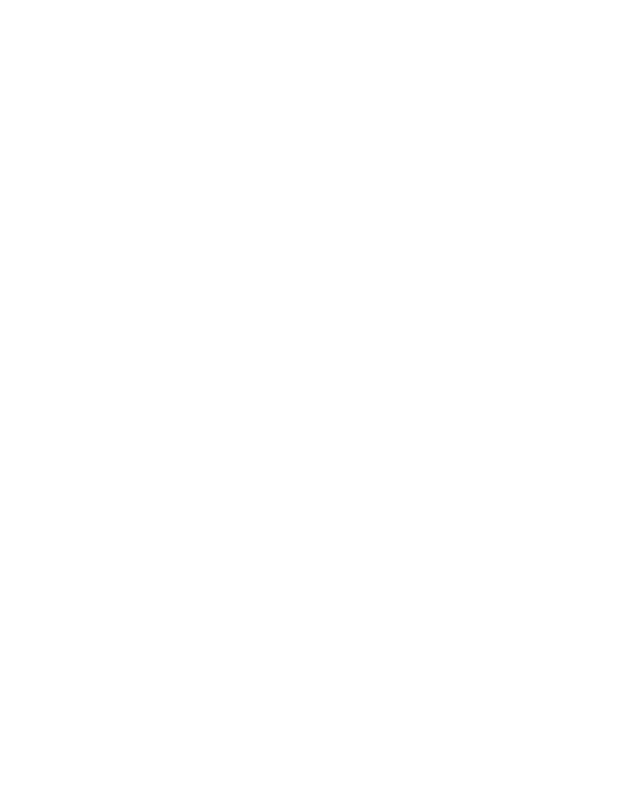
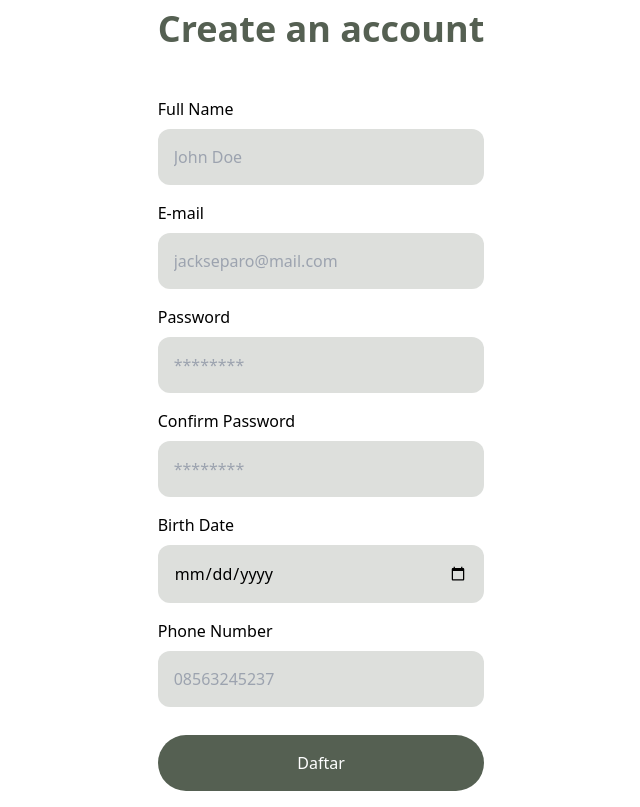
Before and after one commit to nevgard/CoffeeApps, a React (Vite) app: page /register in a window 1280 px wide. Before the commit this address had no page. Shown: the whole page, without its empty margins (319-959 px from the left). Built offline with nearby package versions, Linux system fonts and the light colour scheme.

Commit message:
feat:register

```diff
--- a/src/App.jsx
+++ b/src/App.jsx
@@ -11,6 +11,7 @@
 import EditProfile from "./components/pages/EditProfile";
 import Order from "./components/pages/Order";
 import Login from "./components/pages/Login";
+import Register from "./components/pages/Register";
 
 function App() {
   const [count, setCount] = useState(0);
@@ -33,6 +34,7 @@
             }
           />
           <Route path="/login" element={<Login />} />
+          <Route path="register" element={<Register />} />
           <Route path="/productDetials/:id" element={<DetailProducts />} />
           <Route path="/address" element={<Address />} />
           <Route path="/address/addAddress" element={<AddAddress />} />
--- a/src/components/organism/Tea.jsx
+++ b/src/components/organism/Tea.jsx
@@ -1,7 +1,15 @@
 import CardProducts from "../molecul/CardProducts";
-import ProductsList from "../../constant/ProductsList";
+import { useDispatch, useSelector } from "react-redux";
+import { getProducts } from "../../redux/slice/productsSlice";
+import { useEffect } from "react";
 
 export default function Tea() {
+  const product = useSelector((state) => state.products);
+  const dispatch = useDispatch();
+
+  useEffect(() => {
+    dispatch(getProducts());
+  }, []);
   return (
     <>
       {/* section Kopi Signature  */}
@@ -9,7 +17,9 @@
         <h1 className="text-3xl font-bold"> Tea</h1>
         <div className="flex justify-center  gap-x-6">
           <CardProducts
-            data={ProductsList.filter((product) => product.category === "Tea")}
+            data={product.products.filter(
+              (product) => product.category === "Tea"
+            )}
           />
         </div>
       </section>
--- a/src/components/pages/DetailProducts.jsx
+++ b/src/components/pages/DetailProducts.jsx
@@ -59,7 +59,6 @@
       setTotalPrice(Number(total * quantity));
     }
   };
-  console.log(totalPrice);
 
   if (loading) {
     return <Loading />;
@@ -143,7 +142,7 @@
             </button>
           </div>
         </div>
-
+        {product.category != "Tea" && "kopi Lokal" && (
           <div className="mt-4 flex justify-between items-center">
             <div>
               <span className="font-bold">Milk</span>
@@ -167,7 +166,8 @@
               </button>
             </div>
           </div>
-
+        )}
+        {options.temp == "ice" && (
           <div className="mt-4 flex justify-between items-center">
             <div>
               <span className="font-bold">Ice</span>
@@ -191,6 +191,7 @@
               </button>
             </div>
           </div>
+        )}
 
         <div className="mt-4 flex justify-between items-center">
           <div>
--- a/src/components/pages/Homepage.jsx
+++ b/src/components/pages/Homepage.jsx
@@ -19,18 +19,23 @@
 import Tea from "../organism/Tea";
 import NewReleases from "../organism/NewReleases";
 import Categories from "../organism/Categories";
-const Dot = ({ active }) => (
-  <span
-    className={`h-3 w-3 rounded-full mx-1 ${
-      active ? "bg-primary" : "bg-gray-300"
-    }`}
-  ></span>
-);
+import { useDispatch, useSelector } from "react-redux";
+import { useNavigate } from "react-router-dom";
 
 export default function Homepage({ isOpen, toggleSideBar }) {
+  const dispatch = useDispatch();
+
+  const { user, success, loading, error } = useSelector((state) => state.auth);
   const [swiper, setSwiper] = useState(null);
   const [currentIndex, setCurrentIndex] = useState(0);
   const [activeOption, setActiveOption] = useState("Take Away");
+  const Dot = ({ active }) => (
+    <span
+      className={`h-3 w-3 rounded-full mx-1 ${
+        active ? "bg-primary" : "bg-gray-300"
+      }`}
+    ></span>
+  );
 
   const handleOptionClick = (option) => {
     setActiveOption(option);
@@ -66,7 +71,12 @@
               <button onClick={toggleSideBar}>
                 <CiMenuFries />
               </button>
-              Hi Fahmi
+              {user && (
+                <span className="text-pretty">
+                  {"Hi! "}
+                  {user.fullName}
+                </span>
+              )}
             </div>
           </div>
           <div className=" w-full gap-x-3 flex justify-end items-center text-white p-3">
--- a/src/components/pages/Login.jsx
+++ b/src/components/pages/Login.jsx
@@ -1,6 +1,6 @@
 import { useEffect, useState } from "react";
 import { useDispatch, useSelector } from "react-redux";
-import { useNavigate } from "react-router-dom";
+import { Link, useNavigate } from "react-router-dom";
 import { login, reset } from "../../redux/slice/AuthSlice";
 import { Swiper, SwiperSlide } from "swiper/react";
 export default function Login() {
@@ -18,8 +18,6 @@
     if (user || success) {
       navigate("/");
     }
-
-    dispatch(reset());
   }, [user, success, navigate, dispatch]);
 
   const Auth = (e) => {
@@ -57,9 +55,6 @@
     }
   };
 
-  const handleLogin = () => {
-    console.log("Login");
-  };
   return (
     <>
       <div className="overflow-hidden h-screen w-full">
@@ -114,15 +109,21 @@
                 />
               </div>
               <div className="w-full mt-6">
-                <button className="bg-primary text-white w-full p-4 rounded-full">
+                <button
+                  type="submit"
+                  className="bg-primary text-white w-full p-4 rounded-full"
+                >
                   Masuk
                 </button>
               </div>
               <div className="flex w-full justify-center items-center gap-x-3 ">
                 <span>Belum punya akun ?</span>
-                <span className=" text-md hover:font-bold hover:text-primary  hover:cursor-pointer">
+                <Link
+                  to="/register"
+                  className=" text-md hover:font-bold hover:text-primary  hover:cursor-pointer"
+                >
                   Daftar Sekarang
-                </span>
+                </Link>
               </div>
             </form>
           </div>
--- /dev/null
+++ b/src/components/pages/Register.jsx
@@ -0,0 +1,120 @@
+import axios from "axios";
+import { useEffect, useState } from "react";
+import { useNavigate } from "react-router-dom";
+
+export default function Register() {
+  const [fullName, setFullName] = useState("");
+  const [email, setEmail] = useState("");
+  const [password, setPassword] = useState("");
+  const [confirmPassword, setConfirmPassword] = useState("");
+  const [birthDate, setBirthDate] = useState("");
+  const [phoneNumber, setPhoneNumber] = useState("");
+  const [msg, setMsg] = useState("");
+  const navigate = useNavigate();
+
+  const registerPost = async (e) => {
+    e.preventDefault();
+    try {
+      await axios.post("http://localhost:9001/users", {
+        fullName,
+        email,
+        password,
+        confirmPassword,
+        birthDate,
+        phoneNumber,
+      });
+      navigate("/login");
+      alert("User added successfully");
+    } catch (error) {
+      if (error.response) {
+        setMsg(error.response.data.error);
+      }
+    }
+  };
+  return (
+    <div className=" w-full h-screen flex justify-center items-center">
+      <div className="bg-white p-4 rounded-xl ">
+        <div className="flex justify-center items-center">
+          <h1 className="text-4xl font-bold text-primary ">
+            Create an account{" "}
+          </h1>
+        </div>
+        <span>{msg}</span>
+        <div className="mt-12">
+          <form
+            action=""
+            onSubmit={registerPost}
+            className="flex flex-col gap-y-4"
+          >
+            <div className="flex flex-col gap-y-2">
+              <label>Full Name</label>
+              <input
+                type="text"
+                className="p-4 bg-primary bg-opacity-20 rounded-xl"
+                placeholder="John Doe"
+                onChange={(e) => setFullName(e.target.value)}
+                value={fullName}
+              />
+            </div>
+            <div className="flex flex-col gap-y-2">
+              <label>E-mail</label>
+              <input
+                type="email"
+                className="p-4 bg-primary bg-opacity-20 rounded-xl"
+                placeholder="jackseparo@mail.com"
+                onChange={(e) => setEmail(e.target.value)}
+                value={email}
+              />
+            </div>
+            <div className="flex flex-col gap-y-2">
+              <label>Password</label>
+              <input
+                type="password"
+                className="p-4 bg-primary bg-opacity-20 rounded-xl"
+                placeholder="********"
+                onChange={(e) => setPassword(e.target.value)}
+                value={password}
+              />
+            </div>
+            <div className="flex flex-col gap-y-2">
+              <label>Confirm Password</label>
+              <input
+                type="password"
+                className="p-4 bg-primary bg-opacity-20 rounded-xl"
+                placeholder="********"
+                onChange={(e) => setConfirmPassword(e.target.value)}
+                value={confirmPassword}
+              />
+            </div>
+            <div className="flex flex-col gap-y-2">
+              <label>Birth Date</label>
+              <input
+                type="date"
+                className="p-4 bg-primary bg-opacity-20 rounded-xl"
+                onChange={(e) => setBirthDate(e.target.value)}
+                value={birthDate}
+              />
+            </div>
+            <div className="flex flex-col gap-y-2">
+              <label>Phone Number</label>
+              <input
+                type="text"
+                className="p-4 bg-primary bg-opacity-20 rounded-xl"
+                placeholder="08563245237"
+                onChange={(e) => setPhoneNumber(e.target.value)}
+                value={phoneNumber}
+              />
+            </div>
+            <button
+              type="submit"
+              className="mt-3 bg-primary text-white rounded-full p-4"
+            >
+              {" "}
+              Daftar{" "}
+            </button>
+          </form>
+        </div>
+      </div>
+    </div>
+  );
+}
--- a/src/redux/slice/AuthSlice.js
+++ b/src/redux/slice/AuthSlice.js
@@ -39,7 +39,7 @@
 });
 
 export const Logout = createAsyncThunk("user/logout", async () => {
-  await axios.delete("http://localhost:1104/logout");
+  await axios.delete("http://localhost:9001/logout");
 });
 
 const authSlice = createSlice({
--- a/tailwind.config.js
+++ b/tailwind.config.js
@@ -2,7 +2,11 @@
 export default {
   content: ["./index.html", "./src/**/*.{js,ts,jsx,tsx}"],
   theme: {
-    extend: {},
+    extend: {
+      backgroundColor: {
+        primary: "#556052",
+      },
+    },
   },
   plugins: [],
 };
```
Also changed, not shown: src/components/molecul/Sidebar.jsx (+27 -8 lines). Lines whose indentation alone changed are shown as unchanged.
